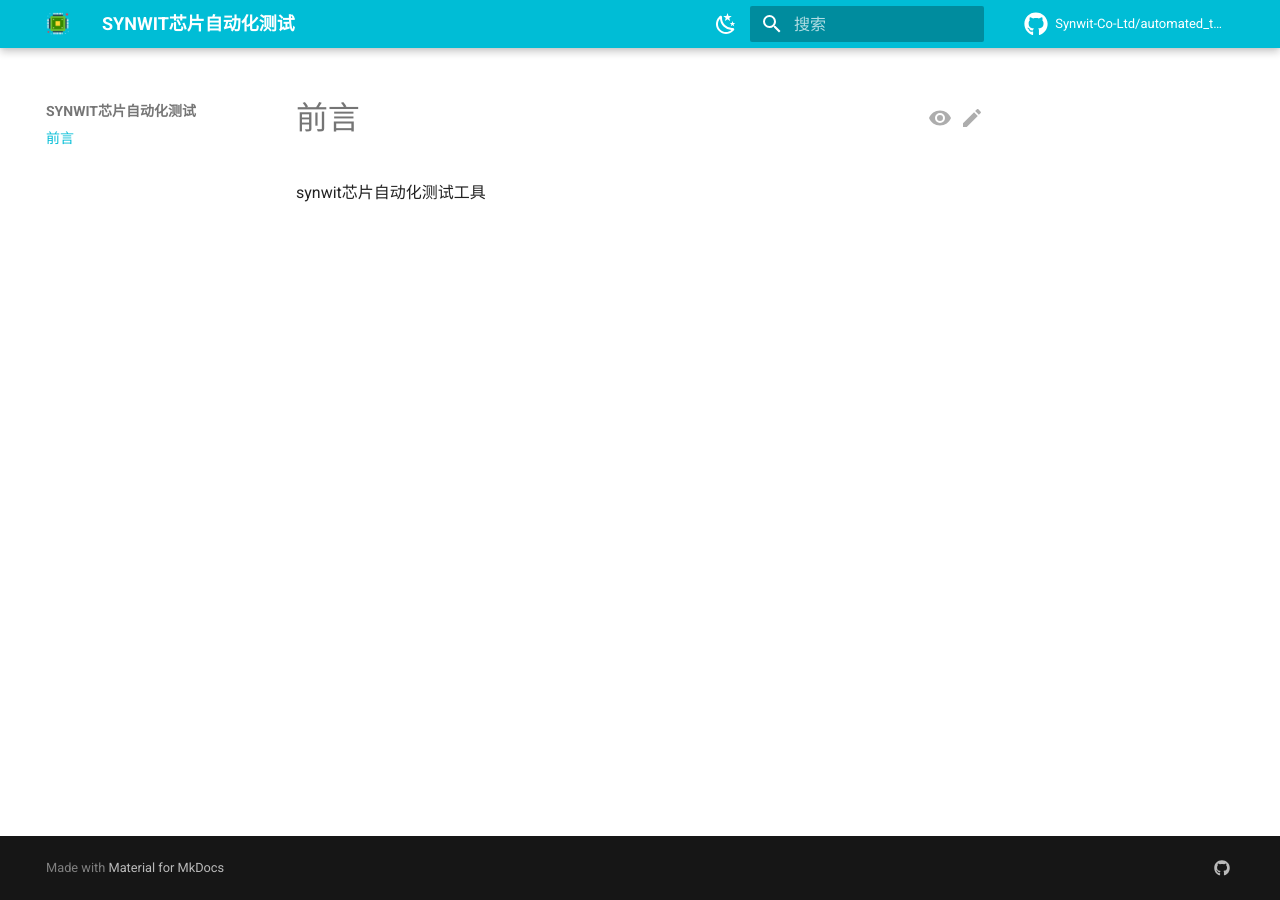
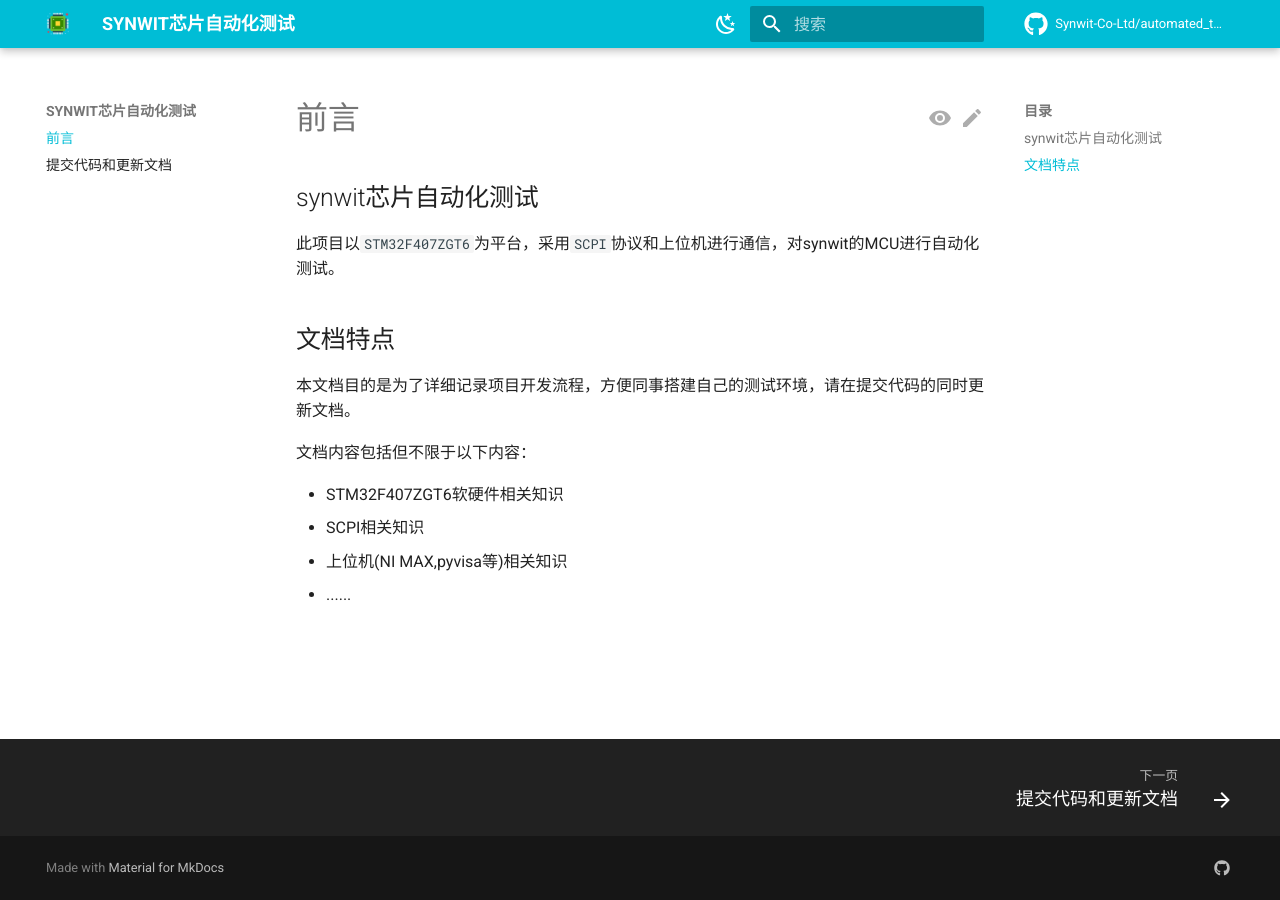
Before and after one commit to Synwit-Co-Ltd/automated_test_stm32, an MkDocs documentation site: the page built from docs/index.md, in a window 1280 px wide. Built offline with MkDocs 1.6.1 and Material for MkDocs 9.7.7, drawn with Linux system fonts in a browser that asks for light colours; comment, search, counter and statistics services are not loaded.

Commit message:
初始化文档

```diff
--- a/docs/index.md
+++ b/docs/index.md
@@ -1,3 +1,16 @@
 # 前言
 
-synwit芯片自动化测试工具
+## synwit芯片自动化测试
+
+此项目以`STM32F407ZGT6`为平台，采用`SCPI`协议和上位机进行通信，对synwit的MCU进行自动化测试。
+
+## 文档特点
+
+本文档目的是为了详细记录项目开发流程，方便同事搭建自己的测试环境，请在提交代码的同时更新文档。
+
+文档内容包括但不限于以下内容：
+
+- STM32F407ZGT6软硬件相关知识
+- SCPI相关知识
+- 上位机(NI MAX,pyvisa等)相关知识
+- ......
--- a/mkdocs.yml
+++ b/mkdocs.yml
@@ -84,3 +84,4 @@ markdown_extensions:
 # Page tree
 nav:
   - 前言: 'index.md'
+  - 提交代码和更新文档: 'basic/提交代码和更新文档.md'
```
Also changed, not shown: README.md (+12 -2 lines), docs/basic/提交代码和更新文档.md (added, +40 -0 lines).
